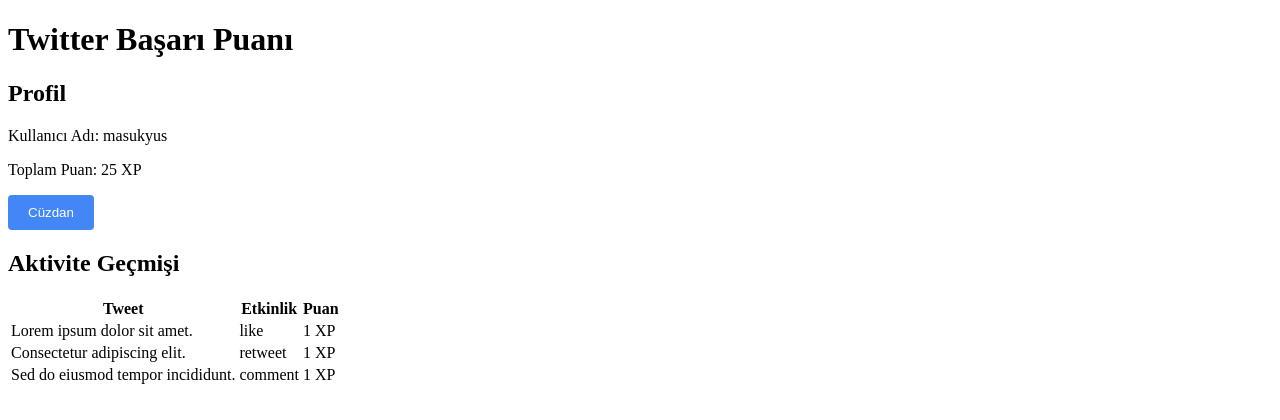
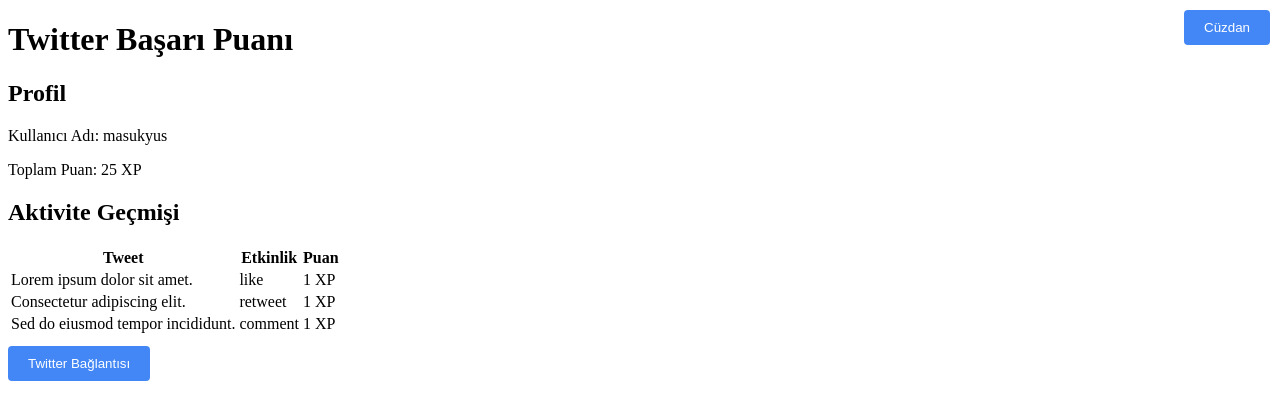
Before and after one commit to masukyus/masukyus.github.io, a plain HTML site: page index.html in a window 1280 px wide. Drawn offline with Linux system fonts and the light colour scheme.

Commit message:
Update index.html

```diff
--- a/index.html
+++ b/index.html
@@ -11,6 +11,16 @@
             border-radius: 4px;
             cursor: pointer;
         }
+
+        .wallet-button {
+            position: absolute;
+            top: 10px;
+            right: 10px;
+        }
+
+        .twitter-button {
+            margin-top: 10px;
+        }
     </style>
 </head>
 <body>
@@ -20,7 +30,6 @@
         <h2>Profil</h2>
         <p>Kullanıcı Adı: <span id="username"></span></p>
         <p>Toplam Puan: <span id="totalPoints"></span> XP</p>
-        <button id="walletButton" class="btn">Cüzdan</button>
     </div>
 
     <div id="activity">
@@ -38,6 +47,9 @@
         </table>
     </div>
 
+    <button id="walletButton" class="btn wallet-button">Cüzdan</button>
+    <button id="twitterButton" class="btn twitter-button">Twitter Bağlantısı</button>
+
     <script src="script.js"></script>
 </body>
 </html>
```
